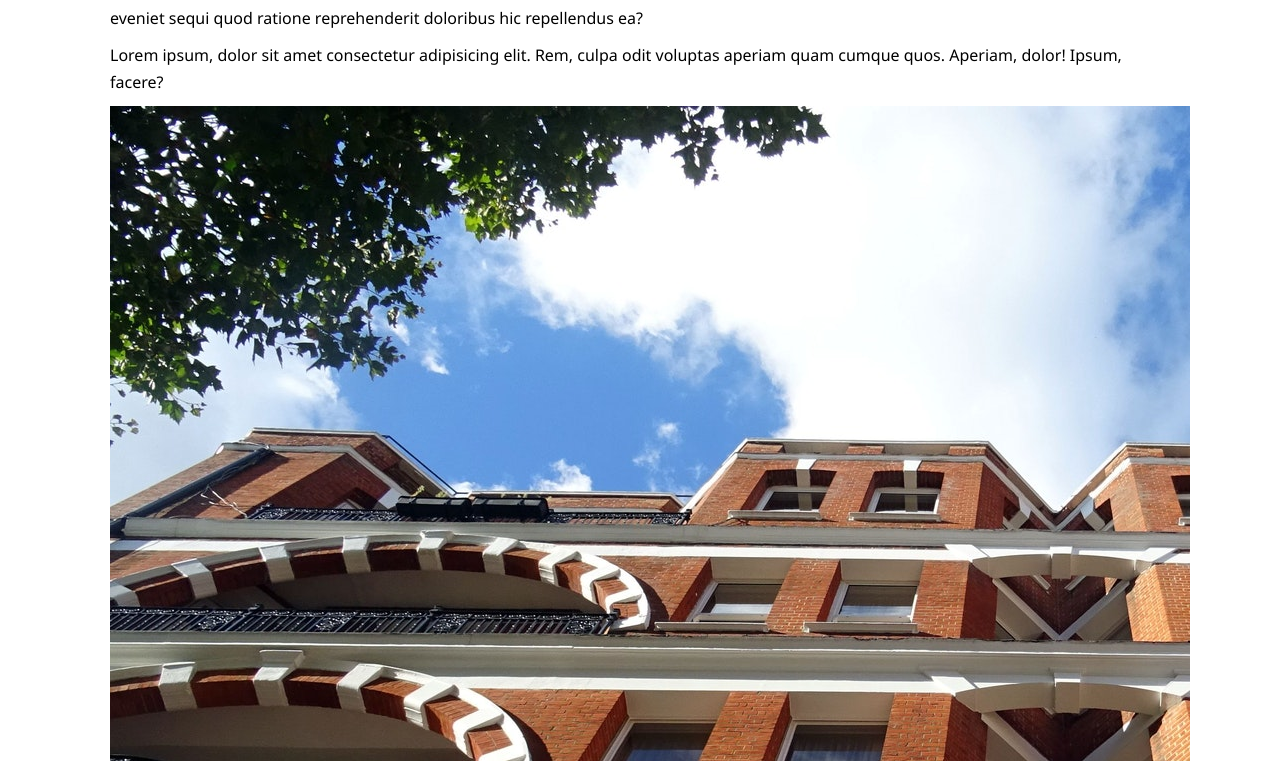
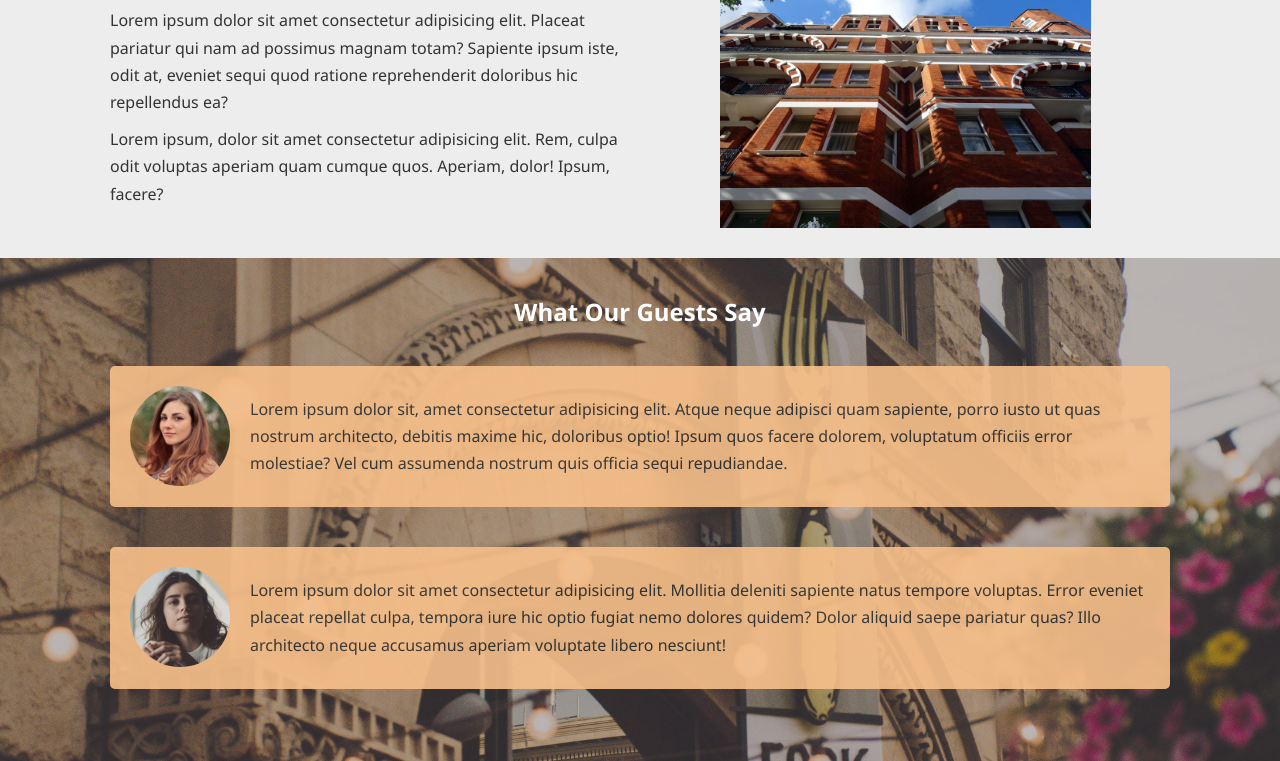
Before and after one commit to radim567/hotel_website, a plain HTML site: page about.html in a window 1280 px wide. Shown: the part 147-908 px from the top of the page. Drawn offline with Linux system fonts and the light colour scheme.

Commit message:
About Page done

```diff
--- a/about.html
+++ b/about.html
@@ -25,24 +25,45 @@
 
     </header>
 
-    <section id="about-info bg-light"></section>
+    <section id="about-info" class="bg-light py-3">
         <div class="container">
             <div class="info-left">
                 <h1><span class="text-primary">About</span> Hotel BT</h1>
                 <p>Lorem ipsum dolor sit amet consectetur adipisicing elit. Placeat pariatur qui nam ad possimus magnam
-                totam? Sapiente ipsum iste, odit at, eveniet sequi quod ratione reprehenderit doloribus hic repellendus
+                    totam? Sapiente ipsum iste, odit at, eveniet sequi quod ratione reprehenderit doloribus hic
+                    repellendus
                     ea?</p>
-            <p>Lorem ipsum, dolor sit amet consectetur adipisicing elit. Rem, culpa odit voluptas aperiam quam cumque
+                <p>Lorem ipsum, dolor sit amet consectetur adipisicing elit. Rem, culpa odit voluptas aperiam quam
+                    cumque
                     quos. Aperiam, dolor! Ipsum, facere?</p>
             </div>
             <div class="info-right">
                 <img src="./img/photo-2.jpg" alt="Hotel">
             </div>
         </div>
-
-
+    </section>
 
     <div class="clr"></div>
+
+    <section id="testimonials" class="py-3">
+        <div class="container">
+            <h2 class="l-heading">What Our Guests Say</h2>
+            <div class="testimonial bg-primary">
+                <img src="./img/person-1.jpg" alt="Samantha">
+                <p>Lorem ipsum dolor sit, amet consectetur adipisicing elit. Atque neque adipisci quam sapiente, porro
+                    iusto ut quas nostrum architecto, debitis maxime hic, doloribus optio! Ipsum quos facere dolorem,
+                    voluptatum officiis error molestiae? Vel cum assumenda nostrum quis officia sequi repudiandae.</p>
+            </div>
+            <div class="testimonial bg-primary">
+                <img src="./img/person-2.jpg" alt="Jane">
+                <p>Lorem ipsum dolor sit amet consectetur adipisicing elit. Mollitia deleniti sapiente natus tempore
+                    voluptas. Error eveniet placeat repellat culpa, tempora iure hic optio fugiat nemo dolores quidem?
+                    Dolor aliquid saepe pariatur quas? Illo architecto neque accusamus aperiam voluptate libero
+                    nesciunt!</p>
+            </div>
+        </div>
+    </section>
+
     <footer id="main-footer">
         <p>Hotel BT &copy2019</p>
 
--- a/css/style.css
+++ b/css/style.css
@@ -81,7 +81,18 @@ p {
 }
 
 .clr {
-    clear: both;
+  clear: both;
+}
+
+/* Padding */
+.py-1 {
+  padding: 10px 0;
+}
+.py-2 {
+  padding: 20px 0;
+}
+.py-3 {
+  padding: 30px 0;
 }
 
 #navbar {
@@ -180,8 +191,49 @@ p {
 }
 
 /* About Info */
-#about-info .info-right{
+#about-info .info-right {
+  float: right;
+  width: 50%;
+  min-height: 100%;
+}
 
+#about-info .info-right img {
+  display: block;
+  margin: auto;
+  width: 70%;
+}
+
+#about-info .info-left {
+  float: left;
+  width: 50%;
+  min-height: 100%;
+}
+
+/*Testimonials */
+#testimonials {
+  height: 600px;
+  background: url('../img/test-bg.jpg') no-repeat center center/cover;
+  padding-top: 40px;
+}
+
+#testimonials h2 {
+  color: #fff;
+  text-align: center;
+  padding-bottom: 40px;
+}
+
+#testimonials .testimonial {
+  padding: 20px;
+  margin-bottom: 40px;
+  border-radius: 5px;
+  opacity: 0.9;
+}
+
+#testimonials .testimonial img {
+  width: 100px;
+  float: left;
+  margin-right: 20px;
+  border-radius: 50%;
 }
 
 /* Footer */
```
Also changed, not shown: 1 other file. Lines whose indentation alone changed are shown as unchanged.
